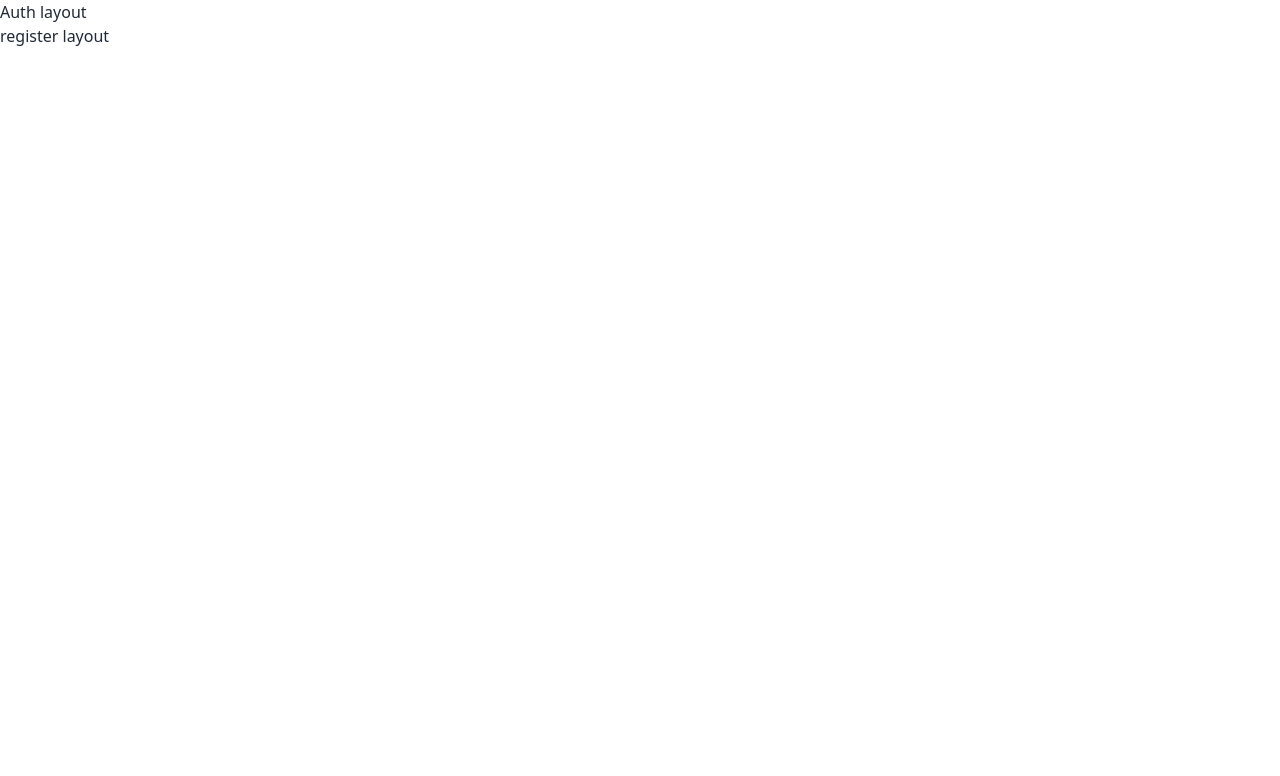
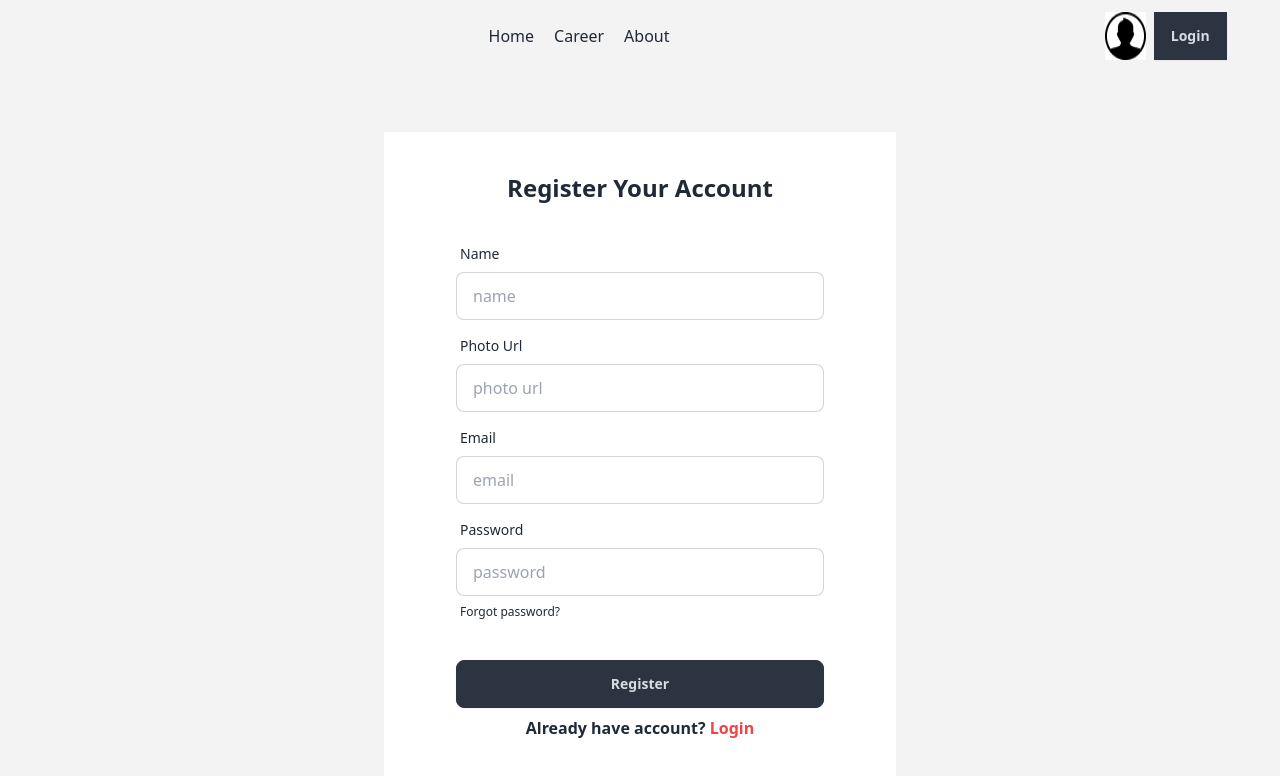
Before and after one commit to arjahid/News-Site, a React (Vite) app: page /auth/register in a window 1280 px wide. Shown: the top 776 px of the page. Built offline with nearby package versions, Linux system fonts and the light colour scheme.

Commit message:
added reg and login also design ,define routes

```diff
--- a/src/assets/routes/router.jsx
+++ b/src/assets/routes/router.jsx
@@ -4,6 +4,8 @@
 import Pages from '../../components/Pages';
 import CatageroyNews from '../../components/Pages/CatageroyNews';
 import AuthLayout from '../../layouts/AuthLayout';
+import Login from '../../components/Pages/Login';
+import Register from '../../components/Pages/Register';
 
 
 const router = createBrowserRouter([
@@ -33,10 +35,10 @@
         element: <AuthLayout></AuthLayout>,
         children:[
             {path:'/auth/login',
-                element: <h2>Login layout</h2>
+                element: <Login></Login>
             },
             {path:'/auth/register',
-                element: <h2>register layout</h2>
+                element: <Register></Register>
             }
         ]
     },
--- /dev/null
+++ b/src/components/Pages/Login.jsx
@@ -0,0 +1,36 @@
+import React from 'react';
+import { Link } from 'react-router-dom';
+
+const Login = () => {
+    return (
+        <div className='min-h-screen flex items-center justify-center'>
+
+            <div className="card bg-base-100 w-full max-w-lg shrink-0 rounded-none p-10">
+                <h2 className='text-2xl font-semibold text-center'>Login Your Account</h2>
+      <form className="card-body">
+        <div className="form-control">
+          <label className="label">
+            <span className="label-text">Email</span>
+          </label>
+          <input type="email" placeholder="email" className="input input-bordered" required />
+        </div>
+        <div className="form-control">
+          <label className="label">
+            <span className="label-text">Password</span>
+          </label>
+          <input type="password" placeholder="password" className="input input-bordered" required />
+          <label className="label">
+            <a href="#" className="label-text-alt link link-hover">Forgot password?</a>
+          </label>
+        </div>
+        <div className="form-control mt-6">
+          <button className="btn btn-neutral ">Login</button>
+        </div>
+        <p className='text-center font-semibold'>Dont have account? <Link className='text-red-500' to='/auth/register'>Register</Link></p>
+      </form>
+    </div>
+        </div>
+    );
+};
+
+export default Login;
--- /dev/null
+++ b/src/components/Pages/Register.jsx
@@ -0,0 +1,48 @@
+import React from 'react';
+import { Link } from 'react-router-dom';
+
+const Register = () => {
+    return (
+        <div className='min-h-screen flex items-center justify-center'>
+
+            <div className="card bg-base-100 w-full max-w-lg shrink-0 rounded-none p-10">
+                <h2 className='text-2xl font-semibold text-center'>Register Your Account</h2>
+      <form className="card-body">
+        <div className="form-control">
+          <label className="label">
+            <span className="label-text">Name</span>
+          </label>
+          <input type="text" placeholder="name" className="input input-bordered" required />
+        </div>
+        <div className="form-control">
+          <label className="label">
+            <span className="label-text">Photo Url</span>
+          </label>
+          <input type="text" placeholder="photo url" className="input input-bordered" required />
+        </div>
+        <div className="form-control">
+          <label className="label">
+            <span className="label-text">Email</span>
+          </label>
+          <input type="email" placeholder="email" className="input input-bordered" required />
+        </div>
+        <div className="form-control">
+          <label className="label">
+            <span className="label-text">Password</span>
+          </label>
+          <input type="password" placeholder="password" className="input input-bordered" required />
+          <label className="label">
+            <a href="#" className="label-text-alt link link-hover">Forgot password?</a>
+          </label>
+        </div>
+        <div className="form-control mt-6">
+          <button className="btn btn-neutral ">Register</button>
+        </div>
+        <p className='text-center font-semibold'>Already have account? <Link className='text-red-500' to='/auth/login'>Login</Link></p>
+      </form>
+    </div>
+        </div>
+    );
+};
+
+export default Register;
--- a/src/layouts/AuthLayout.jsx
+++ b/src/layouts/AuthLayout.jsx
@@ -1,10 +1,11 @@
 import React from 'react';
 import { Outlet } from 'react-router-dom';
+import Navbar from '../components/Navbar';
 
 const AuthLayout = () => {
     return (
-        <div>
-            Auth layout
+        <div className='font-poppins bg-[#F3F3F3]'>
+            <header className='py-3 w-11/12 mx-auto'><Navbar></Navbar></header>
             <Outlet></Outlet>
         </div>
     );
```
